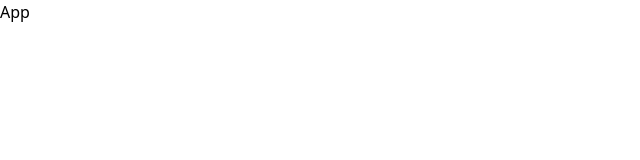
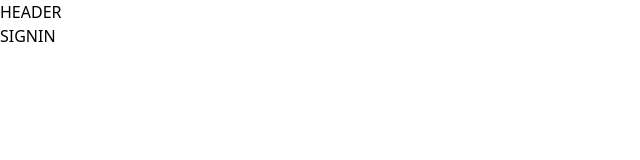
Before and after one commit to deepanshu2711/Real-EState-MERN-stack, a React (Vite) app in the folder client/: page /signin in a window 1280 px wide. Shown: the top 160 px of the page, without its empty margins (0-640 px from the left). Built offline with nearby package versions, Linux system fonts and the light colour scheme.

Commit message:
create pages and routes

```diff
--- a/client/package.json
+++ b/client/package.json
@@ -11,7 +11,8 @@
   },
   "dependencies": {
     "react": "^18.2.0",
-    "react-dom": "^18.2.0"
+    "react-dom": "^18.2.0",
+    "react-router-dom": "^6.21.1"
   },
   "devDependencies": {
     "@types/react": "^18.2.43",
--- a/client/src/App.jsx
+++ b/client/src/App.jsx
@@ -1,13 +1,28 @@
 import { useState } from 'react'
+import {BrowserRouter ,Routes,Route} from "react-router-dom";
+import Home from './pages/Home.jsx';
+import SignIn from './pages/SignIn.jsx';
+import About from './pages/About.jsx';
+import Profile from './pages/Profile.jsx';
+import SignUp from './pages/SignUp.jsx';
+import Header from './pages/Header.jsx';
+
 
 
 function App() {
 
 
   return (
-    <>
-      <h1 className='text-green-800 bg-black'>App</h1>
-    </>
+    <BrowserRouter >
+    <Header />
+      <Routes>
+        <Route path='/' element ={<Home />} />
+        <Route path='/signin' element ={<SignIn />} />
+        <Route path='/signup' element ={<SignUp />} />
+        <Route path='/profile' element ={<Profile />} />
+        <Route path='/about' element ={<About />} />
+      </Routes>
+    </BrowserRouter>
   )
 }
 
--- /dev/null
+++ b/client/src/pages/About.jsx
@@ -0,0 +1,11 @@
+import React from 'react';
+
+function About(props) {
+    return (
+        <div>
+            ABOUT
+        </div>
+    );
+}
+
+export default About;
--- /dev/null
+++ b/client/src/pages/Header.jsx
@@ -0,0 +1,11 @@
+import React from 'react';
+
+function Header(props) {
+    return (
+        <div>
+            HEADER
+        </div>
+    );
+}
+
+export default Header;
--- /dev/null
+++ b/client/src/pages/Home.jsx
@@ -0,0 +1,11 @@
+import React from 'react';
+
+function Home(props) {
+    return (
+        <div>
+            HOME
+        </div>
+    );
+}
+
+export default Home;
--- /dev/null
+++ b/client/src/pages/Profile.jsx
@@ -0,0 +1,11 @@
+import React from 'react';
+
+function Profile(props) {
+    return (
+        <div>
+            PROFILE
+        </div>
+    );
+}
+
+export default Profile;
--- /dev/null
+++ b/client/src/pages/SignIn.jsx
@@ -0,0 +1,11 @@
+import React from 'react';
+
+function SignIn(props) {
+    return (
+        <div>
+            SIGNIN
+        </div>
+    );
+}
+
+export default SignIn;
--- /dev/null
+++ b/client/src/pages/SignUp.jsx
@@ -0,0 +1,11 @@
+import React from 'react';
+
+function SignUp(props) {
+    return (
+        <div>
+            SIGNUP
+        </div>
+    );
+}
+
+export default SignUp;
```
Also changed, not shown: 1 other file (tests, documents, lock files or other folders).
